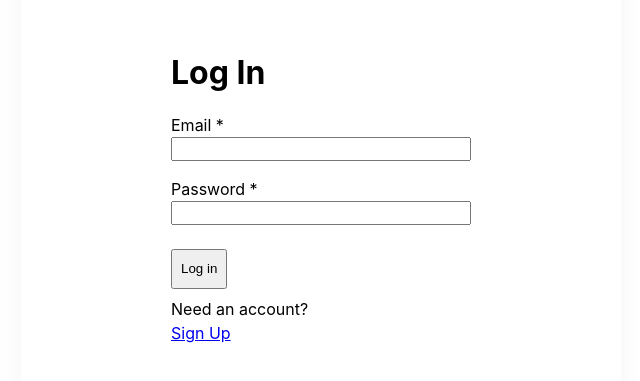
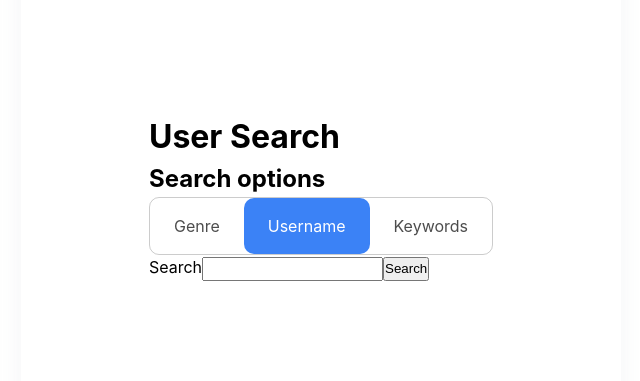
Before and after one commit to RoWaBo/movie-buddy, a React (Create React App) app: page /search in a window 1280 px wide. Shown: the part 203-584 px from the top of the page, without its empty margins (319-959 px from the left). Built offline with nearby package versions, Linux system fonts and the light colour scheme; no server answers; sample sign-in values are in the browser's storage.

Commit message:
Search page

```diff
--- a/src/App.js
+++ b/src/App.js
@@ -5,6 +5,7 @@ import Wrapper from './components/Wrapper'
 import { AuthProvider } from './contexts/AuthContext'
 import Login from './pages/Login'
 import Profile from './pages/Profile'
+import Search from './pages/Search'
 import SignUp from './pages/SignUp'
 
 function App() {
@@ -22,6 +23,14 @@ function App() {
 							</RequireAuth>
 						}
 					/>
+					<Route
+						path='/search'
+						element={
+							<RequireAuth>
+								<Search />
+							</RequireAuth>
+						}
+					/>
 					<Route path='*' element={<Login />} />
 				</Routes>
 			</Wrapper>
--- /dev/null
+++ b/src/components/SelectorMenu.js
@@ -0,0 +1,72 @@
+/** @jsxImportSource @emotion/react */
+import { css } from '@emotion/react'
+import { motion } from 'framer-motion'
+import { useState, useEffect } from 'react'
+
+const SelectorMenu = ({ options, setSelectedOption }) => {
+	const [selectedItemI, setSelectedItemI] = useState(1)
+
+	useEffect(() => {
+		setSelectedOption(options[selectedItemI].toLowerCase())
+	}, [selectedItemI, options, setSelectedOption])
+
+	// === STYLING ===
+	const listStyle = css`
+		border-radius: 10px;
+		border: 1px solid rgba(0, 0, 0, 0.2);
+		display: flex;
+		justify-content: space-between;
+	`
+	const itemStyle = css`
+		width: 100%;
+		height: 100%;
+		border-radius: 10px;
+		padding: 1rem 1.5rem;
+		text-align: center;
+		position: relative;
+		color: rgba(0, 0, 0, 0.7);
+	`
+	const itemBackground = css`
+		position: absolute;
+		top: 0;
+		right: 0;
+		width: 100%;
+		height: 100%;
+		background: #3b82f6;
+		border-radius: 10px;
+		z-index: -1;
+	`
+
+	// === ANIMATION VARIANTS ===
+
+	return (
+		<>
+			<section>
+				<ul css={listStyle}>
+					{options.map((item, i) => (
+						<motion.li
+							css={itemStyle}
+							key={i}
+							layout
+							onTap={() => setSelectedItemI(i)}
+							animate={
+								i === selectedItemI ? { color: 'rgb(255 255 255)' } : {}
+							}
+							transition={{ duration: 0.2 }}>
+							{item}
+							{i === selectedItemI && (
+								<motion.div
+									css={itemBackground}
+									layoutId='itemBackground'
+									transition={{ duration: 0.2 }}
+								/>
+							)}
+						</motion.li>
+					))}
+				</ul>
+			</section>
+		</>
+	)
+}
+
+export default SelectorMenu
--- /dev/null
+++ b/src/pages/Search.js
@@ -0,0 +1,50 @@
+import { useState } from 'react'
+import CenterContainer from '../components/CenterContainer'
+/** @jsxImportSource @emotion/react */
+import { css } from '@emotion/react'
+import SelectorMenu from '../components/SelectorMenu'
+
+const Search = () => {
+	const [searchInputValue, setSearchInputValue] = useState('')
+	const [selectedOption, setSelectedOption] = useState()
+
+	const containerStyle = css`
+		.topHeading {
+			margin-bottom: 2rem;
+		}
+		.input {
+			display: block;
+		}
+	`
+
+	const handleSubmit = (e) => {
+		e.preventDefault()
+		console.log('Search: ', searchInputValue)
+		console.log('Selected Option: ', selectedOption)
+	}
+
+	return (
+		<CenterContainer css={containerStyle}>
+			<h1 className='topHeading'>User Search</h1>
+			<h2 className='subHeading'>Search options</h2>
+			<SelectorMenu
+				options={['Genre', 'Username', 'Keywords']}
+				setSelectedOption={setSelectedOption}
+			/>
+			<form onSubmit={handleSubmit}>
+				<label className='label'>
+					Search
+					<input
+						className='input'
+						type='text'
+						value={searchInputValue}
+						onChange={(e) => setSearchInputValue(e.target.value)}
+					/>
+				</label>
+				<button type='submit'>Search</button>
+			</form>
+		</CenterContainer>
+	)
+}
+
+export default Search
```
